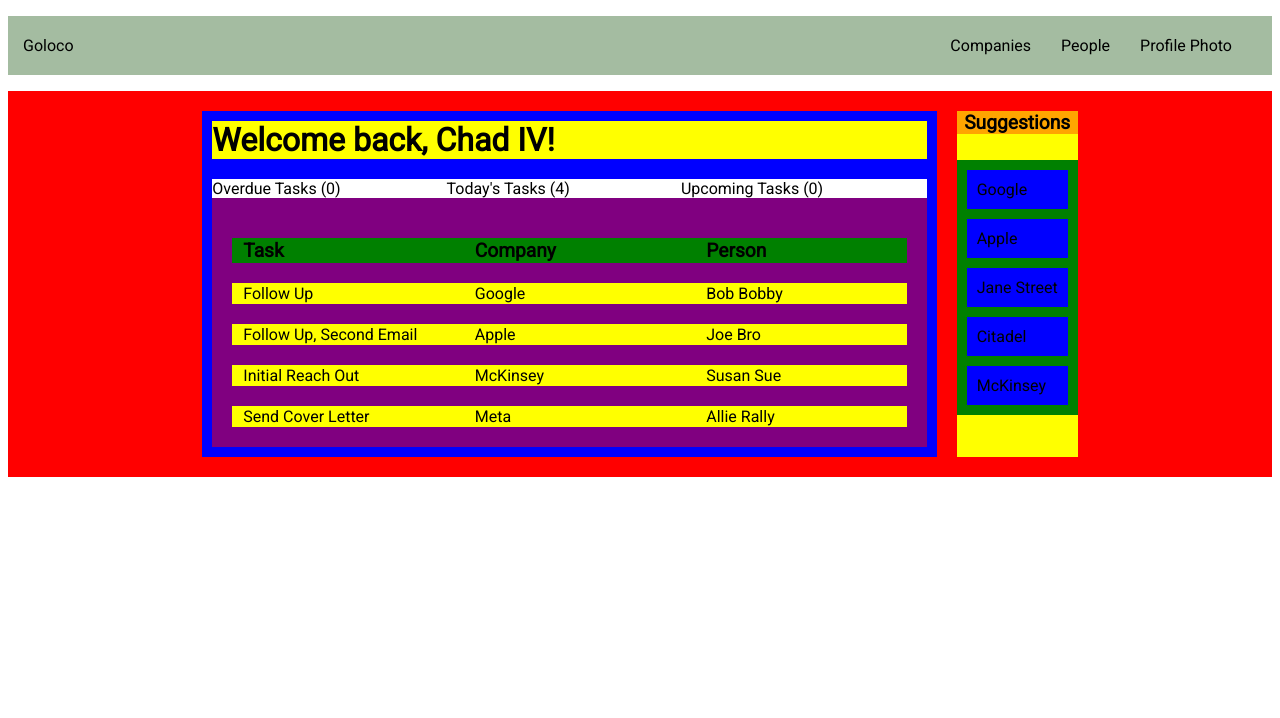
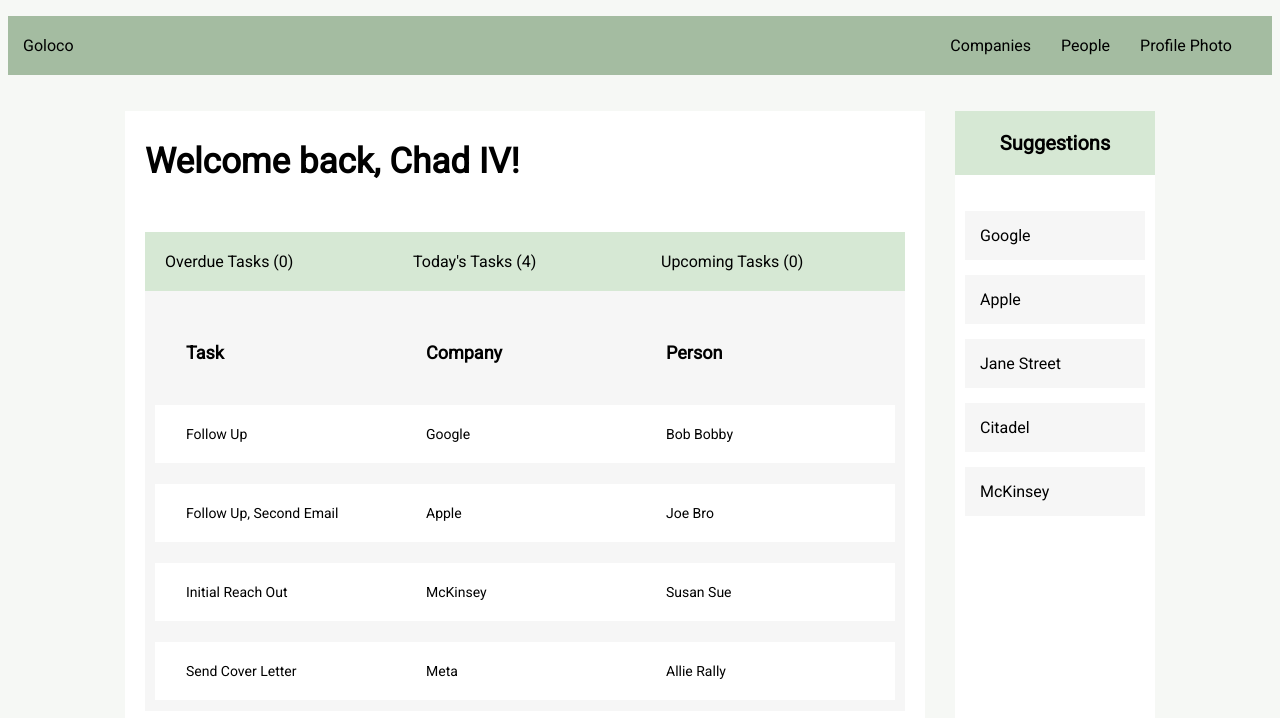
Before and after one commit to siavava/networking-platform, a React (Vite) app: page /1/homepage in a window 1280 px wide. Shown: the top 718 px of the page. Built offline with nearby package versions, Linux system fonts and the light colour scheme.

Commit message:
homepage styling updates

```diff
--- a/src/homepage.style.scss
+++ b/src/homepage.style.scss
@@ -1,52 +1,57 @@
-/**
- * style associated with the homepage.
- * Feel free to refactor to another location
- * as you add in proper styling!
- */
+$header: #A4BCA1;
+$background: #F6F8F5;
+$text: #000000;
+
+body, html {
+  font-family: "Roboto", sans-serif;
+  height: 100%;
+  background-color: $background;
+}
 
 .homepage {
-  background-color: red;
+  background-color: $background;
   width: 100%;
   height: 100%;
-
+  margin-top: auto;
+  margin-bottom: 0;
   display: flex;
   flex-direction: row;
-
   padding: 20px;
-  gap: 20px;
-
+  gap: 30px;
   place-content: center;
 
   .main-panel {
-    background-color: blue;
-    width: clamp(480px, 60%, 960px);
-    height: 100%;
-    padding: 10px;
+    background-color: #FFFFFF;
+    width: 800px;
+    height: 650px;
+    padding: 20px;
 
     .homepage-title {
-      font-size: 2rem;
+      font-size: 35px;
       font-weight: bold;
-      margin-bottom: 20px;
-      background: yellow;
+      margin-top: 10px;
+      margin-bottom: 50px;
+      background: #FFFFFF;
     }
 
     .homepage-tasks {
       display: flex;
       flex-direction: column;
       gap: 20px;
-      background-color: purple;
+      background-color: #F6F6F6;
 
       .homepage-tasks-overview {
         display: flex;
         flex-direction: row;
         gap: 20px;
         width: 100%;
-        background-color: white;
+        background-color: #D6E8D4;
 
         .homepage-tasks-overview-item {
           display: flex;
+          background-color: #D6E8D4;
+          padding: 20px;
           flex-direction: column;
-          gap: 10px;
           width: 30%;
         }
       }
@@ -56,7 +61,7 @@
         flex-direction: column;
         gap: 20px;
         width: 100%;
-        padding: 20px;
+        padding: 10px;
 
         .homepage-tasks-table-header {
           display: flex;
@@ -70,15 +75,17 @@
           display: flex;
           flex-direction: row;
           gap: 20px;
-
           width: 100%;
-          background: yellow;
+          padding: 20px;
+          margin-bottom: 1px;
+          background: #FFFFFF;
+          font-size: 14px;
           text-align: left;
 
           &.table-header {
-            background: green;
+            background: #F6F6F6;
             font-weight: bold;
-            font-size: 1.2em;
+            font-size: 18px;
           }
 
           .homepage-tasks-table-cell {
@@ -89,47 +96,38 @@
         }
       }
     }
-
-
   }
 
   .side-panel {
-    background: yellow;
+    background: #FFFFFF;
     display: flex;
     flex-direction: column;
+    width: 200px;
     gap: 10px;
 
     .side-panel-title {
-      font-size: 1.2rem;
+      font-size: 20px;
       text-align: center;
       font-weight: bold;
-      background: orange;
+      background: #D6E8D4;
+      padding: 20px;
+      margin-bottom: 0;
     }
 
     .side-panel-suggestions {
       display: flex;
       flex-direction: column;
       gap: 10px;
-      background: green;
       padding: 10px;
 
       .side-panel-suggestions-item {
         display: flex;
         flex-direction: row;
         gap: 10px;
-        background: blue;
-        padding: 10px;
-
-        .side-panel-suggestions-item-name {
-          width: 50%;
-        }
-
-        .side-panel-suggestions-item-button {
-          width: 50%;
-        }
+        background: #F6F6F6;
+        padding: 15px;
+        margin-bottom: 5px;
       }
     }
   }
-
-
 }
```
